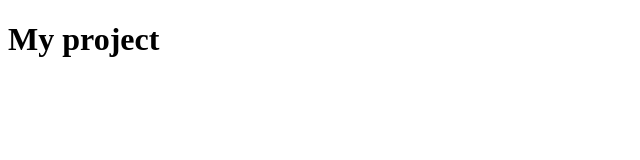
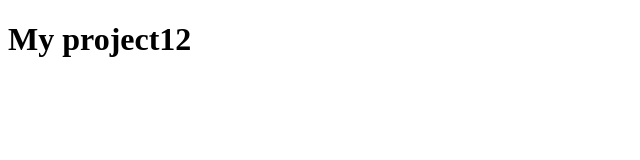
Before and after one commit to Kristina-Shakhbanova/my-project, a plain HTML site: page index.html in a window 1280 px wide. Shown: the full height of the page, 0-640 px from the left. Drawn offline with Linux system fonts and the light colour scheme.

Commit message:
change 2

```diff
--- a/index.html
+++ b/index.html
@@ -7,6 +7,6 @@
     <title>My project</title>
 </head>
 <body>
-    <h1>My project</h1>
+    <h1>My project12</h1>
 </body>
 </html>
```
